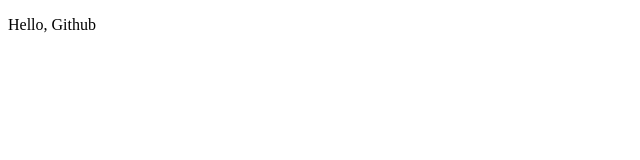
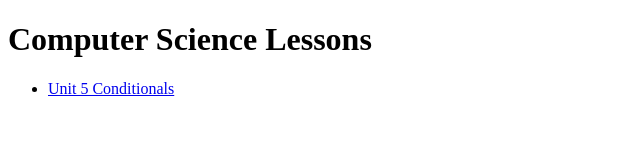
Before and after one commit to Vibesp46/vibesp46.github.io, a plain HTML site: page index.html in a window 1280 px wide. Shown: the whole page, without its empty margins (0-640 px from the left). Drawn offline with Linux system fonts and the light colour scheme.

Commit message:
Update index.html

```diff
--- a/index.html
+++ b/index.html
@@ -6,6 +6,11 @@
     <title>Document</title>
 </head>
 <body>
-    <p>Hello, Github</p>
+    <h1>Computer Science Lessons</h1>
+    <ul>
+        <li>
+            <a href="/U5_conditionals/conditionals.html">Unit 5 Conditionals</a>
+        </li>
+    </ul>
 </body>
 </html>
```
